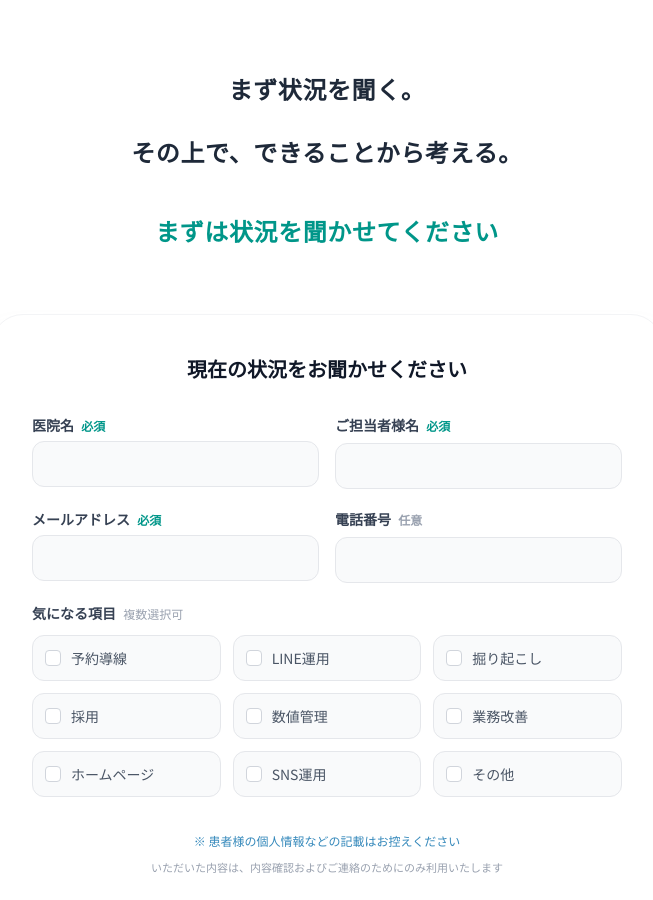
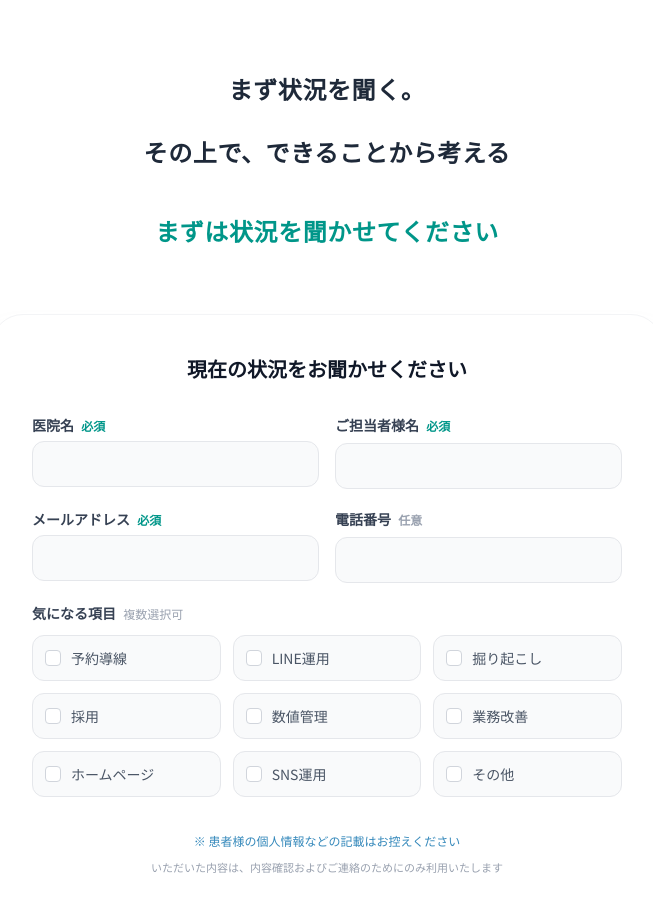
Before and after one commit to uw1g48h31wj4xxa33ffa-eng/reserve-pro-dashboard, a Next.js app in the folder LP/dental-lp/: page / in a window 1280 px wide. Shown: the part 6420-7320 px from the top of the page, without its empty margins (313-966 px from the left). Built offline with nearby package versions, Linux system fonts and the light colour scheme.

Commit message:
Remove trailing period from copy

```diff
--- a/LP/dental-lp/components/sections/contact.tsx
+++ b/LP/dental-lp/components/sections/contact.tsx
@@ -77,7 +77,7 @@ export function ContactSection() {
             まず状況を聞く。
           </p>
           <p className="text-xl md:text-2xl font-bold text-gray-800 leading-relaxed tracking-wide">
-            その上で、できることから考える。
+            その上で、できることから考える
           </p>
           <p className="text-xl md:text-2xl font-bold text-teal-600 leading-relaxed tracking-wide pt-4">
             まずは状況を聞かせてください
```
